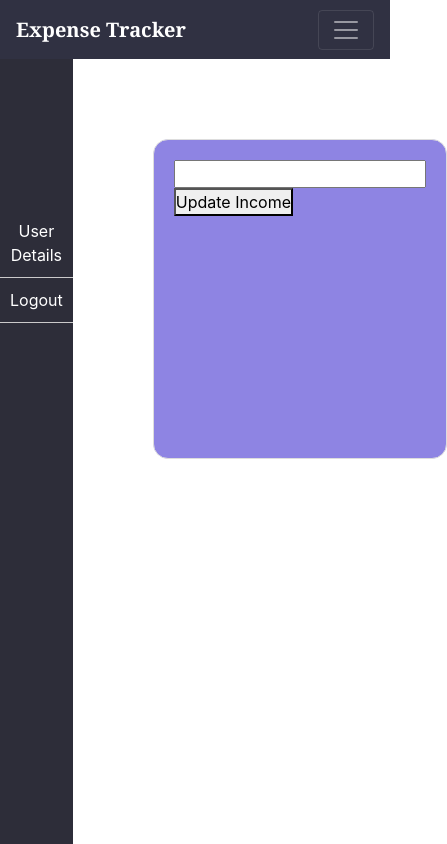
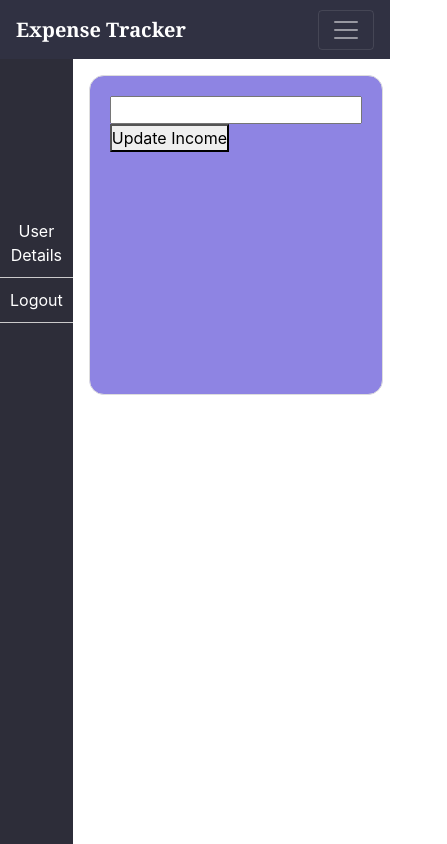
Before and after one commit to Shreyashingale/Expense-Tracker, a React (Create React App) app in the folder client/: page /Account in a window 390 px wide. Shown: the whole page, 447 px wide, since content can reach past the window. Built offline with nearby package versions, Linux system fonts and the light colour scheme; no server answers; sample sign-in values are in the browser's storage.

Commit message:
added styling

```diff
--- a/client/src/components/Account.js
+++ b/client/src/components/Account.js
@@ -96,7 +96,7 @@ const Account = () => {
 
                 <input type="text" onChange={handleIncomeChange} />
                 <br />
-                <button onClick={updateUserIncome}>Update Income</button>
+                <button className="updateBtn" onClick={updateUserIncome}>Update Income</button>
             </div>
 
         </div>
--- a/client/src/components/components.css
+++ b/client/src/components/components.css
@@ -51,8 +51,8 @@
 
 
 .userDetailsDiv {
-    height: 40em;
-    width: 70em;
+    height: 20em;
+    width: 50em;
     margin: 5em;
     padding: 20px;
     background-color: #8e84e3;
@@ -64,6 +64,9 @@
     list-style: none;
     padding: 0;
     margin: 0;
+}
+.updateBtn{
+
 }
 /* Media query for responsiveness */
 @media (max-width: 768px) {
@@ -78,7 +81,7 @@
     .userDetailsDiv {
         height: 20em;
         width: 30em;
-        margin: 5em;
+        margin: 1em;
         padding: 20px;
         background-color: #8e84e3;
         border: 1px solid #ddd;
```
